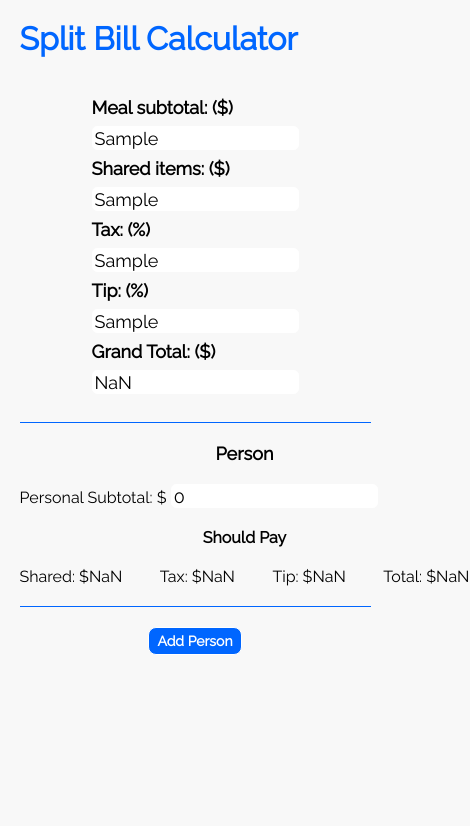
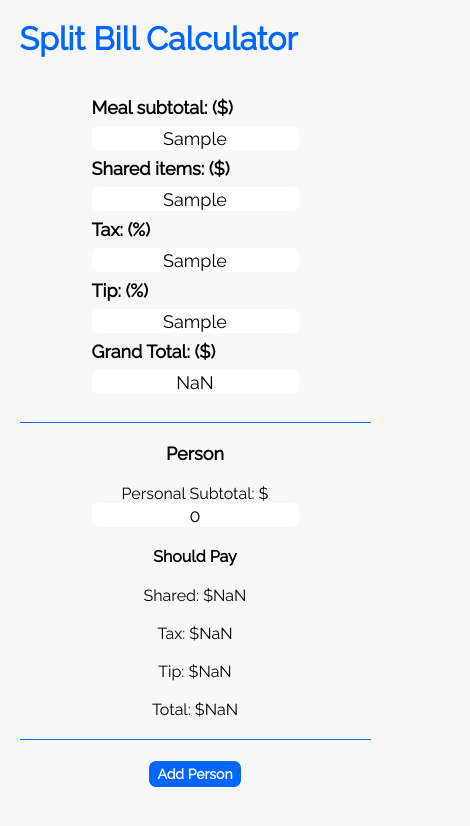
Before and after one commit to jvelis94/tip-calculator, a React (Create React App) app: page / in a window 390 px wide. Both pictures are taken after typing "Sample", "Sample", "Sample", "Sample" into the empty fields and a click on the button "Add Person". Shown: the top 826 px of the page, 470 px wide, since content can reach past the window. Built offline with nearby package versions, Linux system fonts and the light colour scheme.

Commit message:
minor changes to mobile look

```diff
--- a/package.json
+++ b/package.json
@@ -5,7 +5,8 @@
   "dependencies": {
     "react": "^16.8.6",
     "react-dom": "^16.8.6",
-    "react-scripts": "3.0.1"
+    "react-scripts": "3.0.1",
+    "rxjs": "^6.5.2"
   },
   "scripts": {
     "start": "react-scripts start",
--- a/src/index.css
+++ b/src/index.css
@@ -121,15 +121,20 @@ button {
 
   .breakdown {
     margin: 0 auto;
+    width: 90%;
+  }
+
+  .person-details {
+    display: block;
+    text-align: center;
   }
 
   .total-details {
-    width: 450px;
     margin: 0 auto;
     padding-bottom: 20px;
   }
 
-  .total-details h3 {
+  .total-details h3, form, input {
     text-align: center;
   }
 }
--- a/src/index.js
+++ b/src/index.js
@@ -157,9 +157,9 @@ class Person extends React.Component {
                 <div className='breakdown'>
                     <h3>Should Pay</h3>
                     <div className='person-details'>
-                        <p>Shared: ${(parseFloat(shared_items)).toFixed(2)}</p>
-                        <p>Tax: ${((parseFloat(this.state.person_tax)/100) * parseFloat(this.state.person_meal_subtotal)).toFixed(2)}</p>
-                        <p>Tip: ${((parseFloat(this.state.person_tip)/100) * parseFloat(this.state.person_meal_subtotal)).toFixed(2)}</p>
+                        <p>Shared: ${(parseFloat(shared_items)).toFixed(2)}</p><br></br>
+                        <p>Tax: ${((parseFloat(this.state.person_tax)/100) * parseFloat(this.state.person_meal_subtotal)).toFixed(2)}</p><br></br>
+                        <p>Tip: ${((parseFloat(this.state.person_tip)/100) * parseFloat(this.state.person_meal_subtotal)).toFixed(2)}</p><br></br>
                         <p>Total: ${person_total.toFixed(2)}</p>
                     </div>
                 </div>
```
Also changed, not shown: 1 other file (tests, documents, lock files or other folders).
